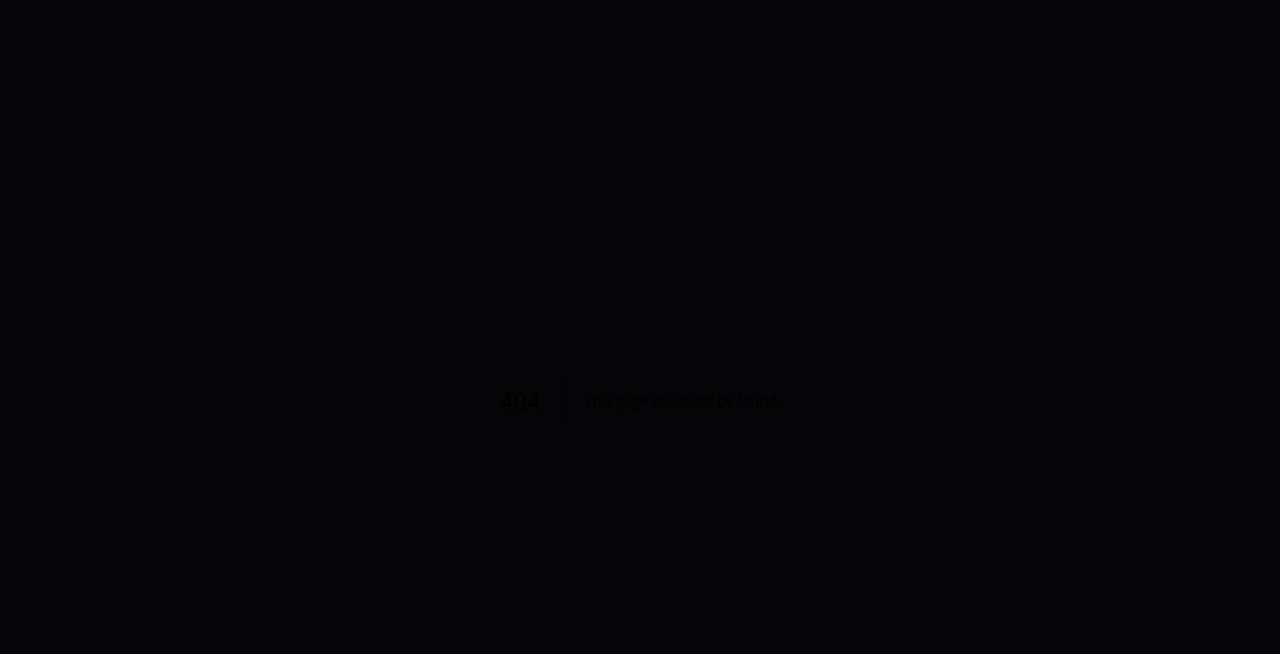
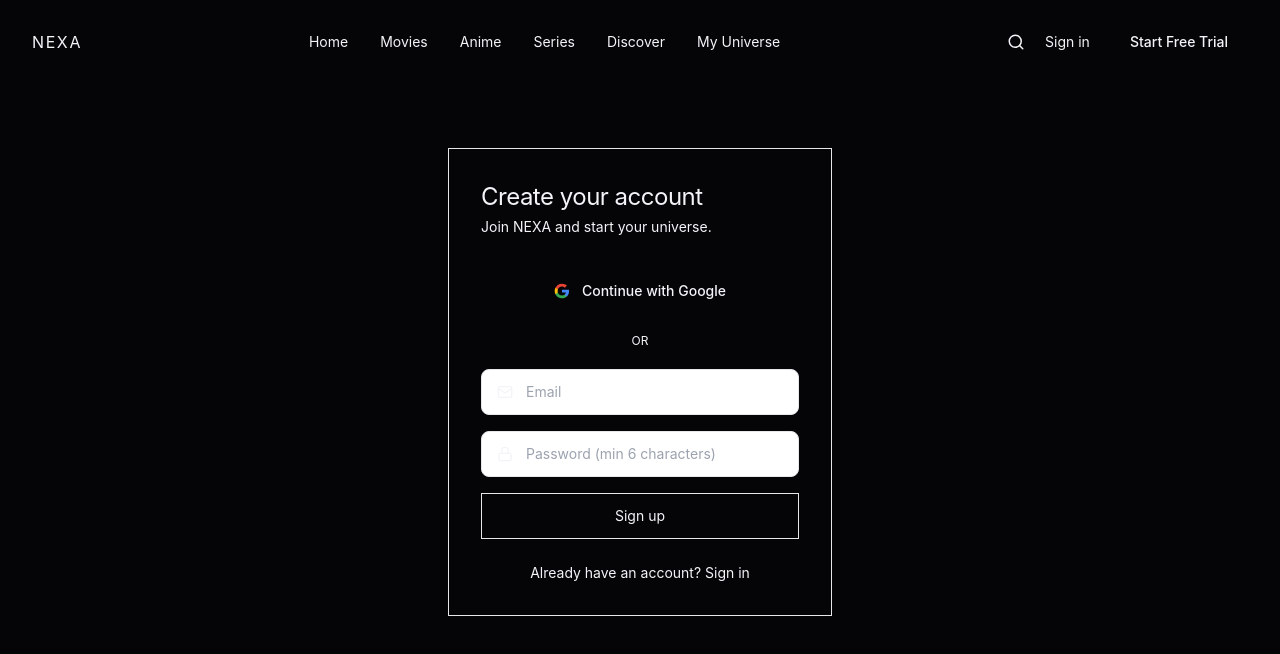
Before and after one commit to snsesu/Tzi, a Next.js app: page /register in a window 1280 px wide. Before the commit this address had no page. Shown: the top 654 px of the page. Built offline with nearby package versions, Linux system fonts and the light colour scheme; no server answers.

Commit message:
Add dedicated Register page, split from Login, redirects into genre onboarding

```diff
--- /dev/null
+++ b/app/register/page.tsx
@@ -0,0 +1,116 @@
+"use client";
+
+import { useState } from "react";
+import { useRouter } from "next/navigation";
+import Link from "next/link";
+import { Mail, Lock } from "lucide-react";
+import Navbar from "@/components/Navbar";
+import { supabase } from "@/lib/supabase";
+
+export default function RegisterPage() {
+  const router = useRouter();
+  const [email, setEmail] = useState("");
+  const [password, setPassword] = useState("");
+  const [error, setError] = useState<string | null>(null);
+  const [loading, setLoading] = useState(false);
+
+  async function handleSubmit(e: React.FormEvent) {
+    e.preventDefault();
+    setError(null);
+    setLoading(true);
+
+    const { error } = await supabase.auth.signUp({ email, password });
+
+    setLoading(false);
+
+    if (error) {
+      setError(error.message);
+      return;
+    }
+
+    router.push("/onboarding/genres");
+  }
+
+  async function handleGoogleSignUp() {
+    setError(null);
+    const { error } = await supabase.auth.signInWithOAuth({
+      provider: "google",
+      options: { redirectTo: `${window.location.origin}/onboarding/genres` },
+    });
+    if (error) setError(error.message);
+  }
+
+  return (
+    <main className="min-h-screen bg-cosmic">
+      <Navbar />
+      <section className="px-8 py-16 flex justify-center">
+        <div className="w-full max-w-sm rounded-card border border-twilight shadow-halo bg-graphite p-8">
+          <h1 className="text-2xl font-normal text-carbon mb-1" style={{ letterSpacing: "-0.5px" }}>
+            Create your account
+          </h1>
+          <p className="text-sm text-smoke mb-8">Join NEXA and start your universe.</p>
+
+          <button
+            onClick={handleGoogleSignUp}
+            className="w-full flex items-center justify-center gap-3 py-3 rounded-pill bg-carbon text-obsidian text-sm font-medium mb-4"
+          >
+            <svg width="16" height="16" viewBox="0 0 24 24">
+              <path fill="#4285F4" d="M22.56 12.25c0-.78-.07-1.53-.2-2.25H12v4.26h5.92c-.26 1.37-1.04 2.53-2.21 3.31v2.77h3.57c2.08-1.92 3.28-4.74 3.28-8.09z" />
+              <path fill="#34A853" d="M12 23c2.97 0 5.46-.98 7.28-2.66l-3.57-2.77c-.98.66-2.23 1.06-3.71 1.06-2.86 0-5.29-1.93-6.16-4.53H2.18v2.84C3.99 20.53 7.7 23 12 23z" />
+              <path fill="#FBBC05" d="M5.84 14.09c-.22-.66-.35-1.36-.35-2.09s.13-1.43.35-2.09V7.07H2.18C1.43 8.55 1 10.22 1 12s.43 3.45 1.18 4.93l2.85-2.22.81-.62z" />
+              <path fill="#EA4335" d="M12 5.38c1.62 0 3.06.56 4.21 1.64l3.15-3.15C17.45 2.09 14.97 1 12 1 7.7 1 3.99 3.47 2.18 7.07l3.66 2.84c.87-2.6 3.3-4.53 6.16-4.53z" />
+            </svg>
+            Continue with Google
+          </button>
+
+          <div className="flex items-center gap-3 my-5">
+            <div className="h-px flex-1 bg-charcoal" />
+            <span className="text-xs text-smoke">OR</span>
+            <div className="h-px flex-1 bg-charcoal" />
+          </div>
+
+          <form onSubmit={handleSubmit} className="space-y-4">
+            <div className="relative">
+              <Mail size={16} className="absolute left-4 top-1/2 -translate-y-1/2 text-smoke" />
+              <input
+                type="email"
+                required
+                value={email}
+                onChange={(e) => setEmail(e.target.value)}
+                placeholder="Email"
+                className="w-full bg-obsidian border border-charcoal rounded-lg pl-11 pr-4 py-3 text-sm text-carbon outline-none focus:border-iris"
+              />
+            </div>
+            <div className="relative">
+              <Lock size={16} className="absolute left-4 top-1/2 -translate-y-1/2 text-smoke" />
+              <input
+                type="password"
+                required
+                minLength={6}
+                value={password}
+                onChange={(e) => setPassword(e.target.value)}
+                placeholder="Password (min 6 characters)"
+                className="w-full bg-obsidian border border-charcoal rounded-lg pl-11 pr-4 py-3 text-sm text-carbon outline-none focus:border-iris"
+              />
+            </div>
+
+            {error && <p className="text-sm text-red-400">{error}</p>}
+
+            <button
+              type="submit"
+              disabled={loading}
+              className="w-full py-3 rounded-pill border border-carbon text-carbon text-sm font-normal disabled:opacity-50"
+            >
+              {loading ? "Please wait..." : "Sign up"}
+            </button>
+          </form>
+
+          <p className="text-sm text-smoke mt-6 text-center">
+            Already have an account?{" "}
+            <Link href="/login" className="text-iris font-normal">Sign in</Link>
+          </p>
+        </div>
+      </section>
+    </main>
+  );
+}
```
